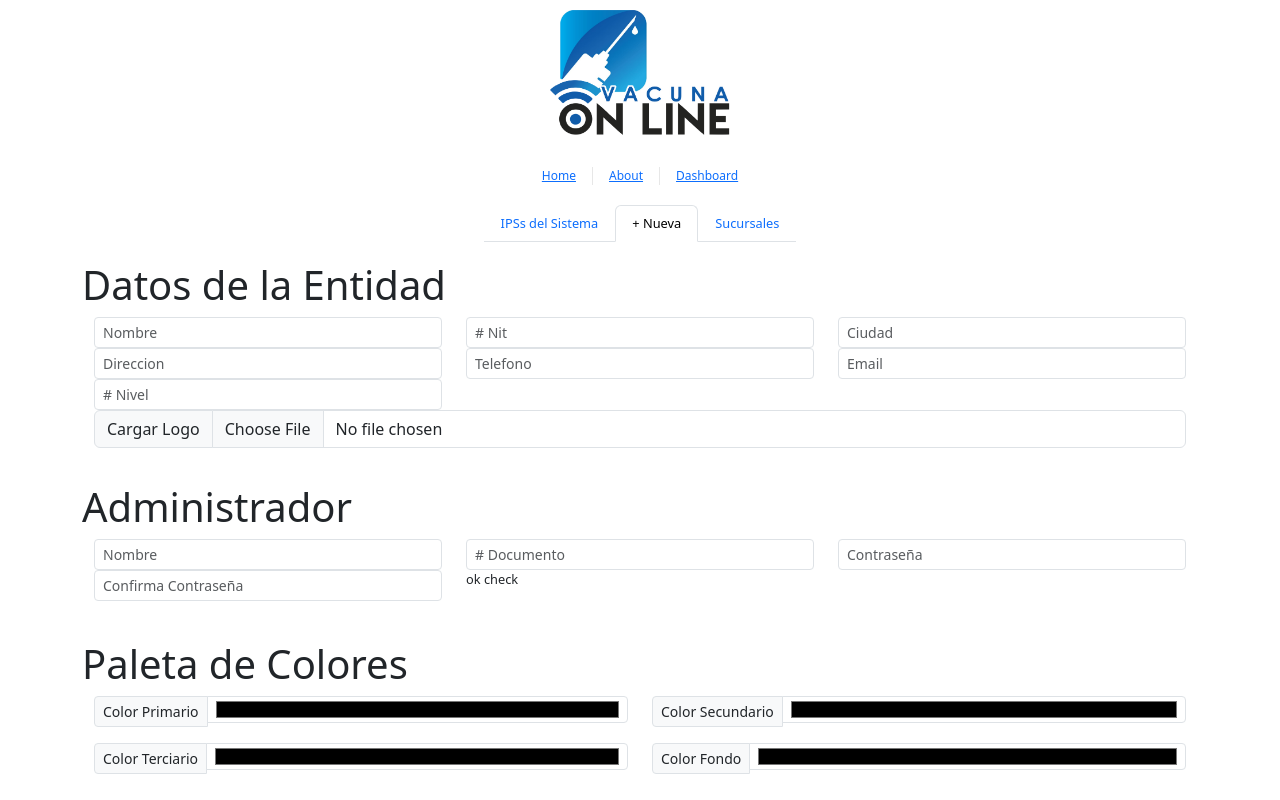
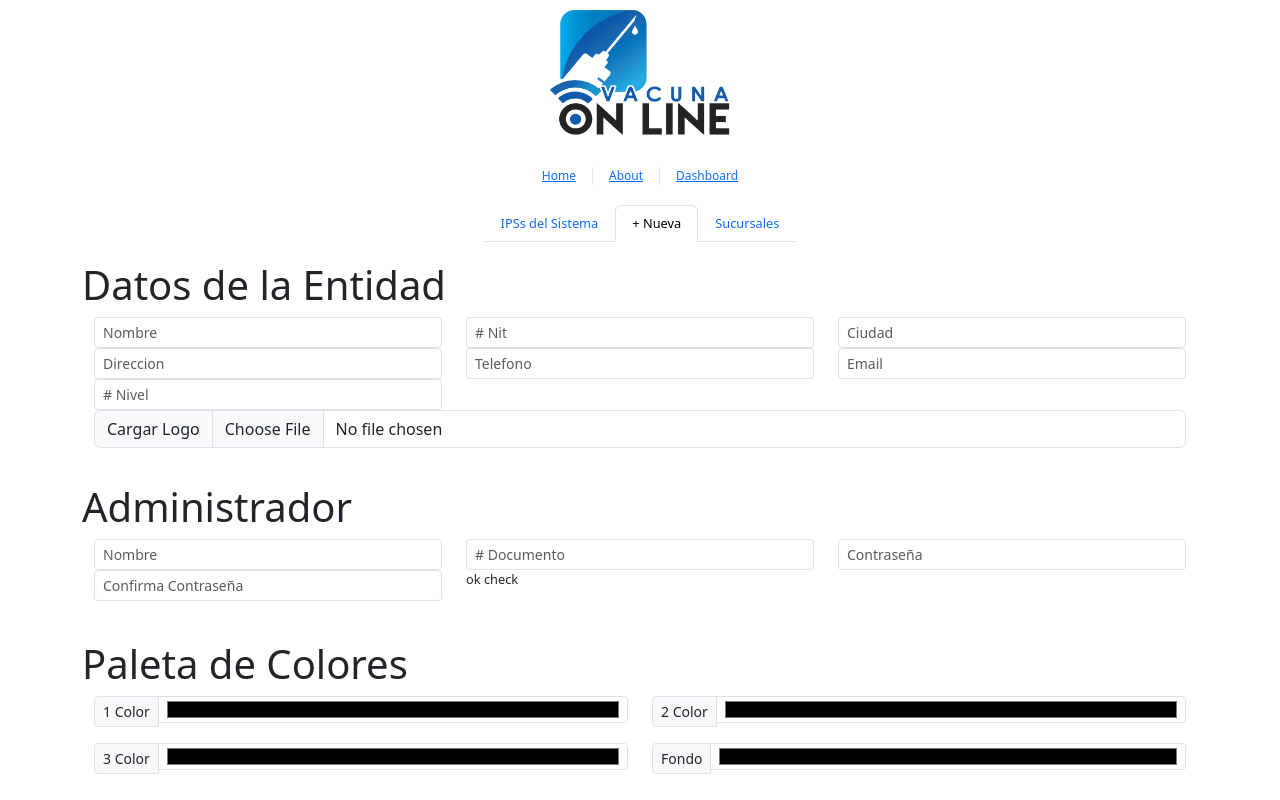
Before and after one commit to JDVertel/vacunacion, a Vue app in the folder frontend/front/: page /entidades in a window 1280 px wide. Both pictures are taken after a click on the tab "+ Nueva". Built offline with nearby package versions, Linux system fonts and the light colour scheme; what oh-vue-icons would draw is missing.

Commit message:
revision casa

```diff
--- a/frontend/front/src/views/EntidadesView.vue
+++ b/frontend/front/src/views/EntidadesView.vue
@@ -83,28 +83,28 @@
       <div class="row">
         <div class="col-6">
           <div class="input-group input-group-sm mb-3">
-            <span class="input-group-text" id="addon-wrapping">Color Primario</span>
+            <span class="input-group-text" id="addon-wrapping">1 Color</span>
             <input type="color" class="form-control" placeholder="Username" aria-label="Username"
               aria-describedby="addon-wrapping">
           </div>
         </div>
         <div class="col-6">
           <div class="input-group input-group-sm mb-3">
-            <span class="input-group-text" id="addon-wrapping">Color Secundario</span>
+            <span class="input-group-text" id="addon-wrapping">2 Color</span>
             <input type="color" class="form-control" placeholder="Username" aria-label="Username"
               aria-describedby="addon-wrapping">
           </div>
         </div>
         <div class="col-6">
           <div class="input-group input-group-sm mb-3">
-            <span class="input-group-text" id="addon-wrapping">Color Terciario</span>
+            <span class="input-group-text" id="addon-wrapping">3 Color</span>
             <input type="color" class="form-control" placeholder="Username" aria-label="Username"
               aria-describedby="addon-wrapping">
           </div>
         </div>
         <div class="col-6">
           <div class="input-group input-group-sm mb-3">
-            <span class="input-group-text" id="addon-wrapping">Color Fondo</span>
+            <span class="input-group-text" id="addon-wrapping">Fondo</span>
             <input type="color" class="form-control" placeholder="Username" aria-label="Username"
               aria-describedby="addon-wrapping">
           </div>
```
